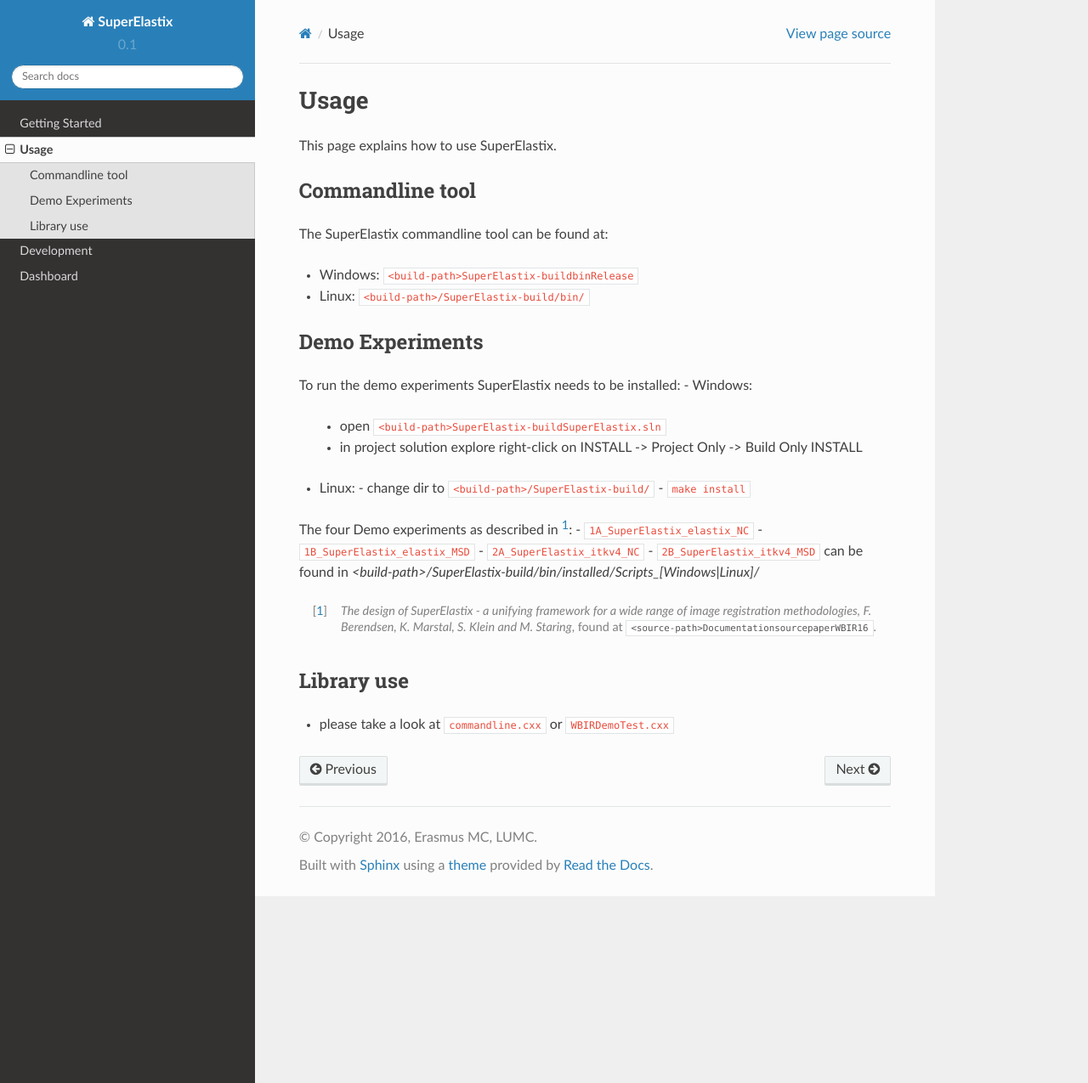
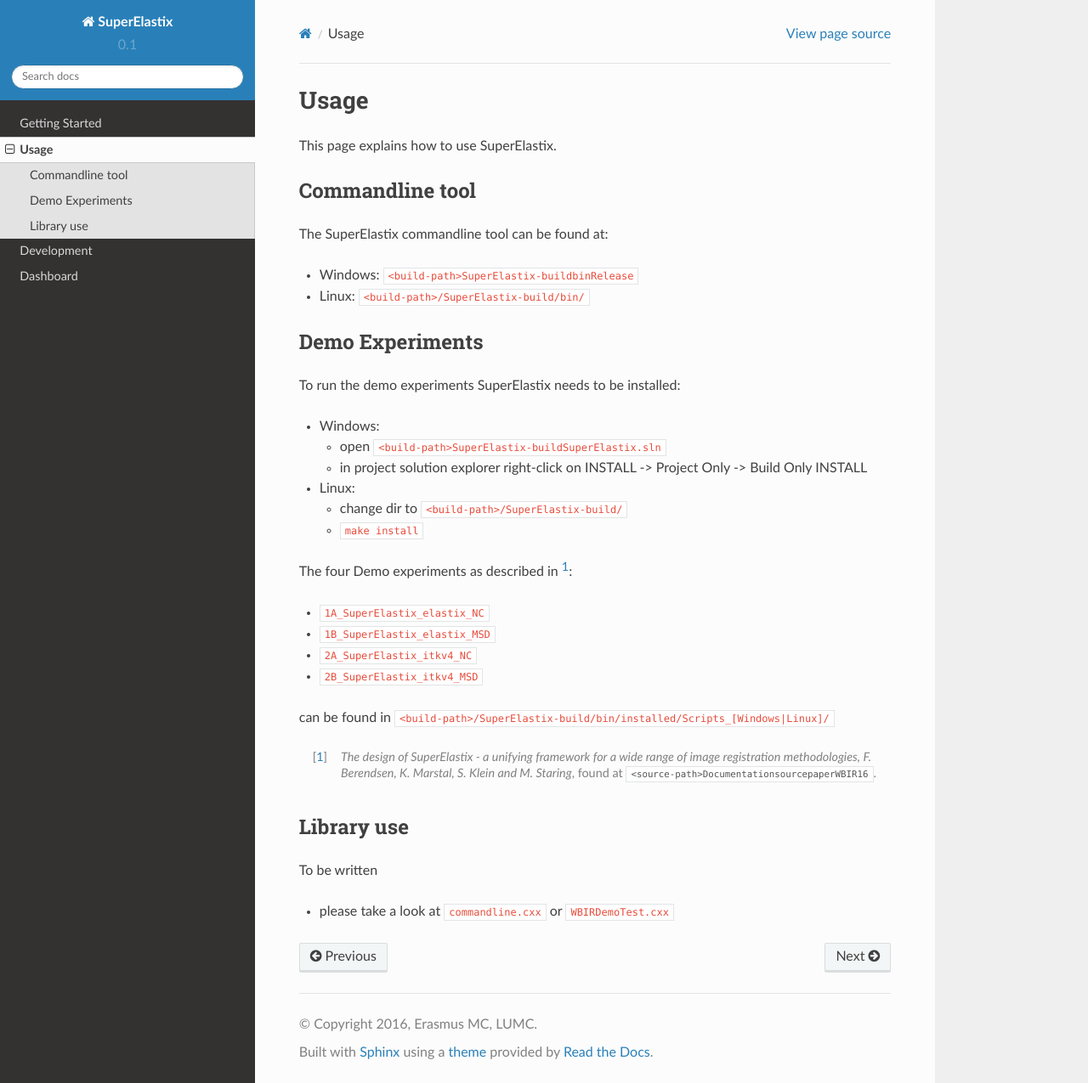
Before and after one commit to SuperElastix/SuperElastix-Documentation, a Sphinx documentation site: the page built from source/Usage.rst, in a window 1280 px wide and 1275 px high. Shown: the whole window at 85% size. Built offline with Sphinx 7.4.7 and the Read the Docs theme 2.0.0, drawn with Linux system fonts in a browser that asks for light colours.

Commit message:
DOC: improved markup

```diff
--- a/source/Usage.rst
+++ b/source/Usage.rst
@@ -17,23 +17,31 @@
 ----------------
 
 To run the demo experiments SuperElastix needs to be installed:
+
 - Windows:
+
   - open :code:`<build-path>\SuperElastix-build\SuperElastix.sln`
-  - in project solution explore right-click on INSTALL -> Project Only -> Build Only INSTALL
+  - in project solution explorer right-click on INSTALL -> Project Only -> Build Only INSTALL
+
 - Linux:
+
   - change dir to :code:`<build-path>/SuperElastix-build/`
   - :code:`make install`
 
 The four Demo experiments as described in [1]_:
+
 - :code:`1A_SuperElastix_elastix_NC`
 - :code:`1B_SuperElastix_elastix_MSD`
 - :code:`2A_SuperElastix_itkv4_NC`
 - :code:`2B_SuperElastix_itkv4_MSD`
-can be found in `<build-path>/SuperElastix-build/bin/installed/Scripts_[Windows|Linux]/`
+can be found in :code:`<build-path>/SuperElastix-build/bin/installed/Scripts_[Windows|Linux]/`
 
 .. [1] *The design of SuperElastix - a unifying framework for a wide range of image registration methodologies, F. Berendsen, K. Marstal, S. Klein and M. Staring*, found at :code:`<source-path>\Documentation\source\paperWBIR16`.
 
 
 Library use
 -----------
+
+To be written
+
 - please take a look at :code:`commandline.cxx` or :code:`WBIRDemoTest.cxx`
```
